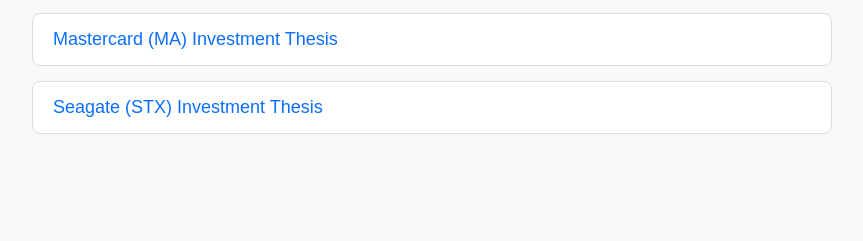
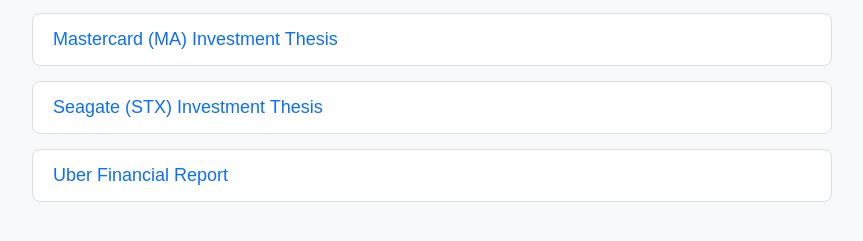
Before and after one commit to 6LYTH3/Investment-thesis, a plain HTML site: page index.html in a window 1280 px wide. Shown: the part 159-400 px from the top of the page, without its empty margins (208-1071 px from the left). Drawn offline with Linux system fonts and the light colour scheme.

Commit message:
Update index.html

```diff
--- a/index.html
+++ b/index.html
@@ -63,6 +63,11 @@
                 Seagate (STX) Investment Thesis
             </a>
         </li>
+        <li>
+            <a href="uber_financial_report.html">
+                Uber Financial Report
+            </a>
+        </li>
     </ul>
 
 </body>
```
